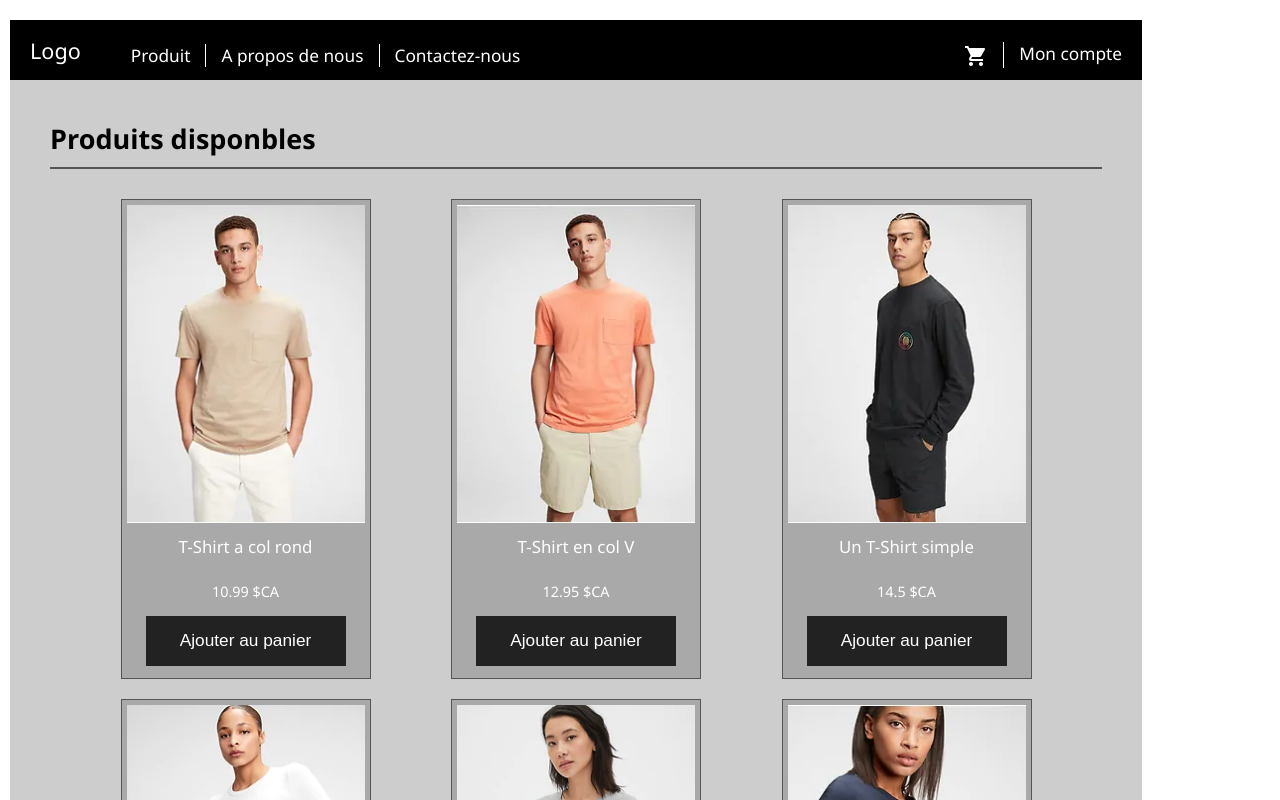
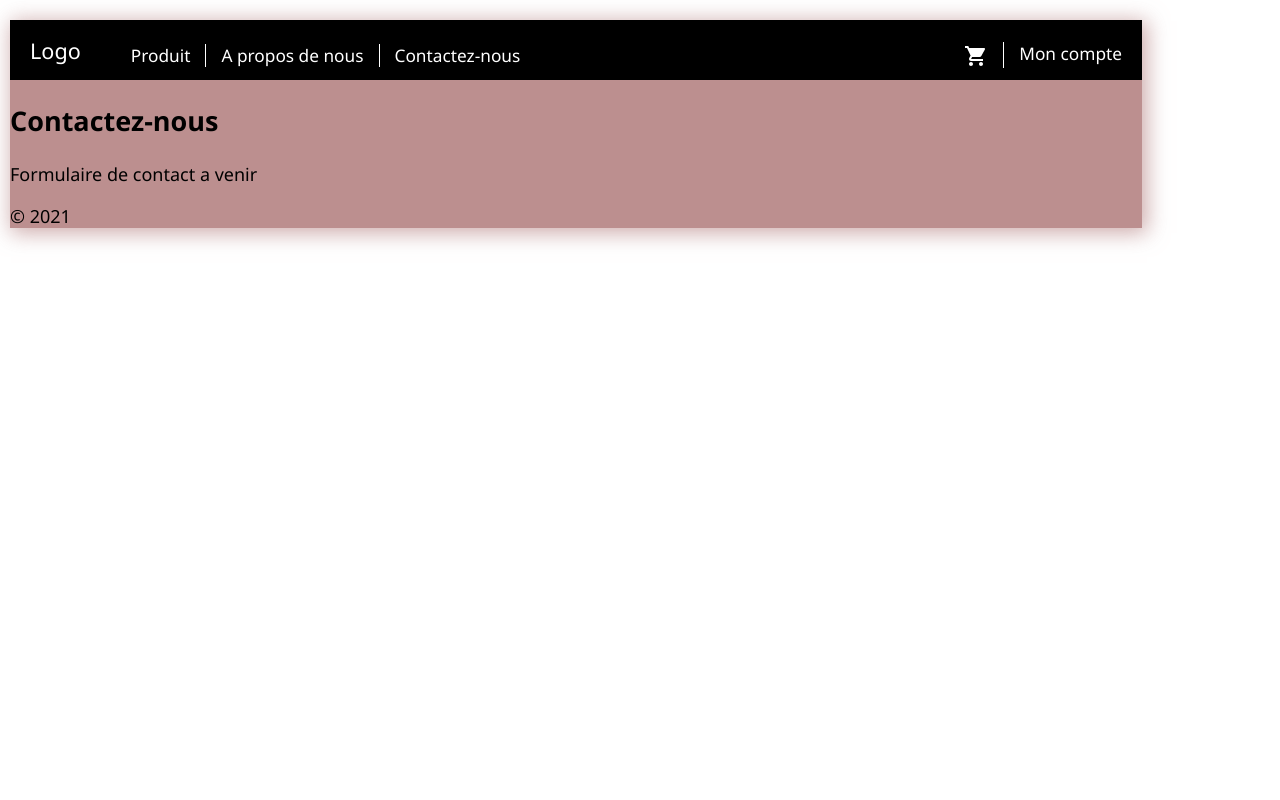
Before and after one commit to lynata/panier-achats, a React (Create React App) app: page /contact in a window 1280 px wide. Shown: the top 800 px of the page. Built offline with nearby package versions, Linux system fonts and the light colour scheme.

Commit message:
fin cours 8

```diff
--- a/package.json
+++ b/package.json
@@ -8,6 +8,7 @@
     "gh-pages": "^3.1.0",
     "react": "^17.0.1",
     "react-dom": "^17.0.1",
+    "react-router-dom": "^5.2.0",
     "react-scripts": "4.0.1",
     "sass": "^1.32.6"
   },
--- /dev/null
+++ b/src/Accueil.jsx
@@ -0,0 +1,8 @@
+export default function Accueil() {
+    return (
+        <div className="Accueil">
+            <h2>Magasin</h2>
+            <p>Page d'accueil en contrsuction</p>
+        </div>
+    );
+}
--- /dev/null
+++ b/src/Apropos.jsx
@@ -0,0 +1,8 @@
+export default function Apropos() {
+    return (
+        <div className="Apropos">
+            <h2>A propos de nous</h2>
+            <p>Pblooop</p>
+        </div>
+    );
+}
--- /dev/null
+++ b/src/Contact.jsx
@@ -0,0 +1,8 @@
+export default function Contact() {
+    return (
+        <div className="Contact">
+            <h2>Contactez-nous</h2>
+            <p>Formulaire de contact a venir</p>
+        </div>
+    );
+}
--- a/src/Entete.jsx
+++ b/src/Entete.jsx
@@ -3,6 +3,7 @@
 import Badge from '@material-ui/core/Badge';
 import SommairePanier from './SommairePanier';
 import { useState } from 'react';
+import { Link } from 'react-router-dom';
 
 export default function Entete(props) {
     // const etatCacherSommairePanier = useState(true);
@@ -32,11 +33,11 @@
     // console.log("tableau des articles dans le panier : ", articlesTab);
     return (
         <header className="Entete">
-            <div>Logo</div>
+            <div><Link to="/">Logo</Link></div>
             <ul className="navPrincipale">
-                <li>Produit</li>
-                <li>A propos de nous</li>
-                <li>Contactez-nous</li>
+                <li><Link to="/nos-produits">Produit</Link></li>
+                <li><Link to="/a-propos-de-magasin">A propos de nous</Link></li>
+                <li><Link to="/contact">Contactez-nous</Link></li>
             </ul>
             <ul className="navUtil">
                 <li>
--- a/src/Entete.scss
+++ b/src/Entete.scss
@@ -10,6 +10,11 @@
     background-color: black;
     display: flex;
     align-items: center;
+
+    a, a:link, a:active, a:visited {
+        color: inherit;
+        text-decoration: none;
+    }
 
     ul {
         margin: 10px 0 0 0;
--- a/src/ListeProduits.scss
+++ b/src/ListeProduits.scss
@@ -1,11 +1,4 @@
 .ListeProduits {
-    margin: 40px;
-    h2 {
-        margin: 0 0 20px 0;
-        padding: 0 0 10px 0;
-        border-bottom: 2px solid #555;
-    }
-
     ul {
         list-style: none;
         display: flex;
--- a/src/Page.jsx
+++ b/src/Page.jsx
@@ -2,10 +2,19 @@
 import Entete from './Entete';
 import Pieds2Page from './Pieds2Page';
 import ListeProduits from './ListeProduits';
-import { useState, useEffect } from 'react';
-
+import useLocalStorageState from './hooks/useLocalStoragePersistnantState';
+import { Switch, Route } from 'react-router-dom';
+import Accueil from './Accueil';
+import Apropos from './Apropos';
+import Contact from './Contact';
 
 export default function Page(props) {
+
+  //on utilise notre hook personnalise pour creer un etat qui sera sauvegarde dans localstorage
+  // ces etats aura comme valeur initiale : {}
+  const etatPanier = useLocalStorageState({}, 'panier');
+  // const etatConnexion = useLocalStorageState(false, "utilisateur-connexion");
+  // const etatLangue = useLocalStorageState("fr", "choix-langue");
 
   // const [panier, setPanier] = etatPanier;
   //exemple de comment je vais stocker les articles dans le panier
@@ -15,17 +24,17 @@
   // })
 
   //lazy initialisation
-  const etatPanier = useState(() => {
-    const panierLS = window.localStorage.getItem('panier');
-    return (panierLS !== null) ? JSON.parse(panierLS) : {};
-  });
-  const [panier, setPanier] = etatPanier;
+  // const etatPanier = useState(() => {
+  //   const panierLS = window.localStorage.getItem('panier');
+  //   return (panierLS !== null) ? JSON.parse(panierLS) : {};
+  // });
+  // const [panier, setPanier] = etatPanier;
 
   // sauvegarder le panier dans localstorage
   //useEffect is better
-  useEffect(() => {
-    window.localStorage.setItem('panier', JSON.stringify(panier))
-  }, [panier]); //tableau des deps (dependances)
+  // useEffect(() => {
+  //   window.localStorage.setItem('panier', JSON.stringify(panier))
+  // }, [panier]); //tableau des deps (dependances)
   // tab vide : execute 1x
   // rien : execute a chaque render
   // avec variable ex [panier] : execute leffect lorsque cette variable change
@@ -34,7 +43,19 @@
     <div className="Page">
       <Entete etatPanier={etatPanier}/>
       <section className="contenuPrincipal">
-        <ListeProduits etatPanier={etatPanier}/>
+        <Switch>
+          <Route path="/" component={Accueil} exact/>
+          <Route path="/nos-produits">
+            <ListeProduits etatPanier={etatPanier}/>
+          </Route>
+          <Route path="/a-propos-de-magasin">
+            <Apropos/>
+          </Route>
+          <Route path="/contact">
+            <Contact/>
+          </Route>
+        </Switch>
+
       </section>
       <Pieds2Page/>
     </div>
--- a/src/Page.scss
+++ b/src/Page.scss
@@ -1,5 +1,15 @@
 .Page {
     margin: 20px 10px;
     padding: 0px;
-    background-color: #cdcdcd;
+    background-color: rosybrown;
+    box-shadow: 3px 3px 20px 2px rgba($color:rosybrown, $alpha: 0.75);
+
+    .contenuePrincipal{
+        margin: 40px;
+        h2 {
+            margin: 0 0 20px 0;
+            padding: 0 0 10px 0;
+            border-bottom: 2px solid #555;
+        }
+    }
 }
--- /dev/null
+++ b/src/hooks/useLocalStoragePersistnantState.js
@@ -0,0 +1,22 @@
+import { useEffect, useState } from "react";
+
+/**
+ *
+ * @param {*} valeurInitial valeur quelconque avec lasquelle eon veut initialiser letat
+ * @param {*} etiquetteSl chaine de caractere pour letiquete localstorage
+ *
+ * @returns {Array} tableau retournee par useState
+ */
+export default function useLocalStorageState(valeurInitiale, etiquetteLS) {
+    const [etat, setEtat] = useState(
+      () => JSON.parse(window.localStorage.getItem(etiquetteLS)) || valeurInitiale
+    );
+
+    useEffect(
+      () => window.localStorage.setItem(etiquetteLS, JSON.stringify(etat)),
+      [etat, etiquetteLS]
+    );
+
+    // Retourner l'état
+    return [etat, setEtat];
+  }
--- a/src/index.jsx
+++ b/src/index.jsx
@@ -1,11 +1,14 @@
 import React from 'react';
 import ReactDOM from 'react-dom';
+import { BrowserRouter as Router } from 'react-router-dom';
 import './index.scss';
 import Page from './Page'; //importe fonction page du fichier page.js
 
 ReactDOM.render(
   <React.StrictMode>
-    <Page />
+    <Router>
+      <Page />
+    </Router>
   </React.StrictMode>,
   document.getElementById('racine')
 );
```
Also changed, not shown: 1 other file (tests, documents, lock files or other folders).
